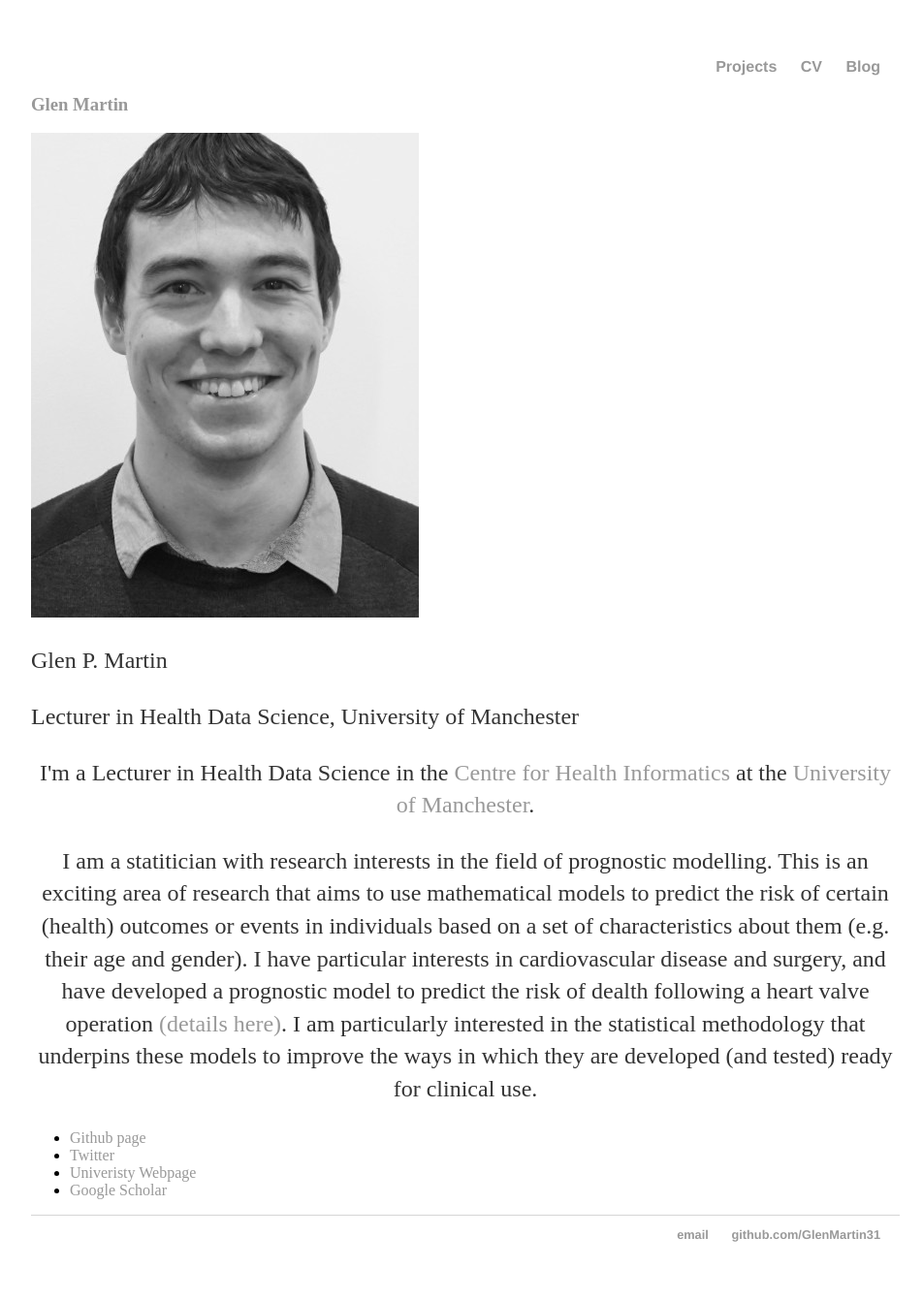
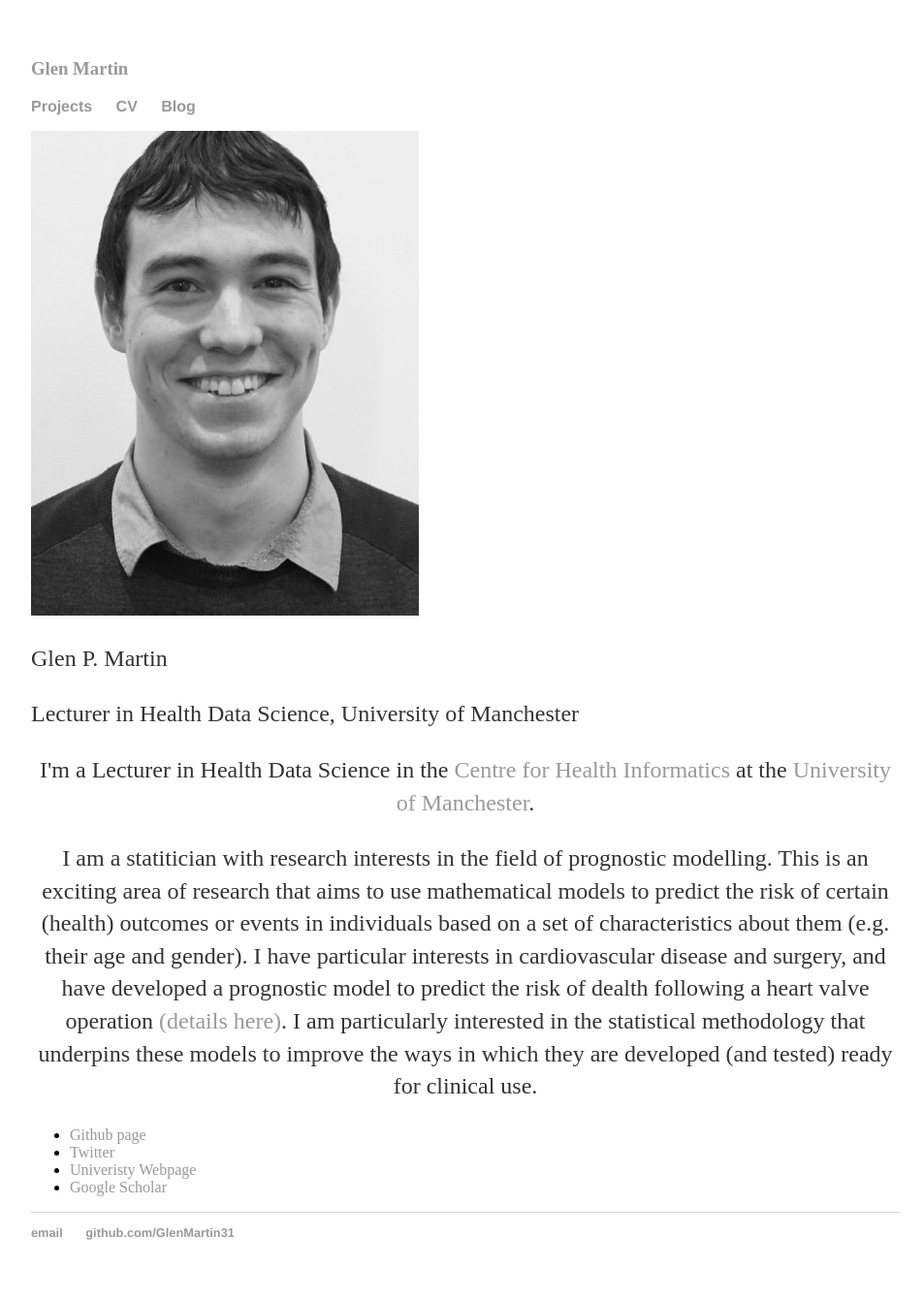
Before and after one commit to GlenMartin31/GlenMartin31.github.io, a Jekyll site: the page built from index.html, in a window 1280 px wide. Shown: the whole page at 97% size, without its empty margins (160-1112 px from the left). Built offline with Jekyll 4.4.1, drawn with Linux system fonts in a browser that asks for light colours.

Commit message:
Update header

```diff
--- a/_includes/header.html
+++ b/_includes/header.html
@@ -1,10 +1,10 @@
 <div>
 	<nav>
+	<h3 align="left"><a href="/">Glen Martin</a></h3>
 	<ul>
 		<li><a href="/projects">Projects</a></li>
 	    <li><a href="/cv">CV</a></li>
 	    <li><a href="/blog">Blog</a></li>
 	</ul>
-	<h3><a href="/">Glen Martin</a></h3>
 	</nav>
 </div>
--- a/css/main.css
+++ b/css/main.css
@@ -7,7 +7,7 @@ nav ul, footer ul {
     padding: 0px;
     list-style: none;
     font-weight: bold;
-	text-align: right;
+	align: right;
 }
 nav ul li, footer ul li {
     display: inline;
--- a/index.html
+++ b/index.html
@@ -1,6 +1,6 @@
 ---
 layout: default
-title: Glen Martin
+title: Home
 ---
 <div>
 	<img alt="Glen Martin" src="img/profilepic.jpg">
```
